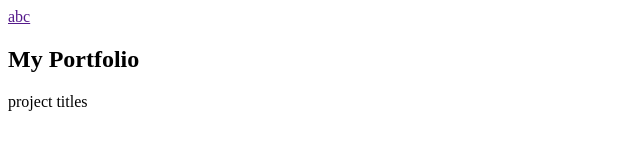
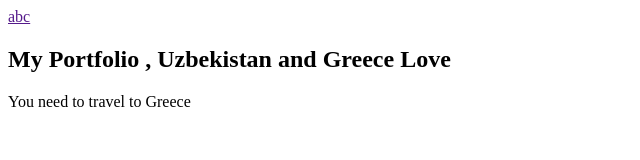
Before and after one commit to VangeliVangeli/Portfolio-Webpage, a plain HTML site: page index.html in a window 1280 px wide. Shown: the whole page, without its empty margins (0-640 px from the left). Drawn offline with Linux system fonts and the light colour scheme.

Commit message:
project is done

```diff
--- a/index.html
+++ b/index.html
@@ -11,12 +11,12 @@
     <body>
      <a href="" id="profile-link" target="_blank">abc</a>
    <section id="welcome-section">
-<h1>My Portfolio</h1>
+<h1>My Portfolio , Uzbekistan and Greece Love</h1>
      </section>
 
      </section>
 <section id="projects">
-  <div class="project-tile">project titles</div>
+  <div class="project-tile">You need to travel to Greece</div>
   <a href="#"></a>
   </section>
       </body>
```
